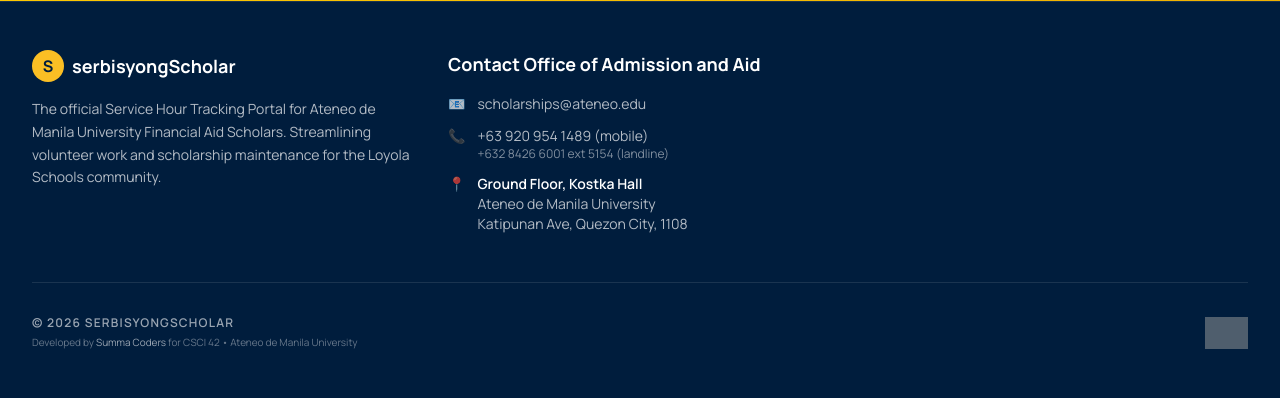
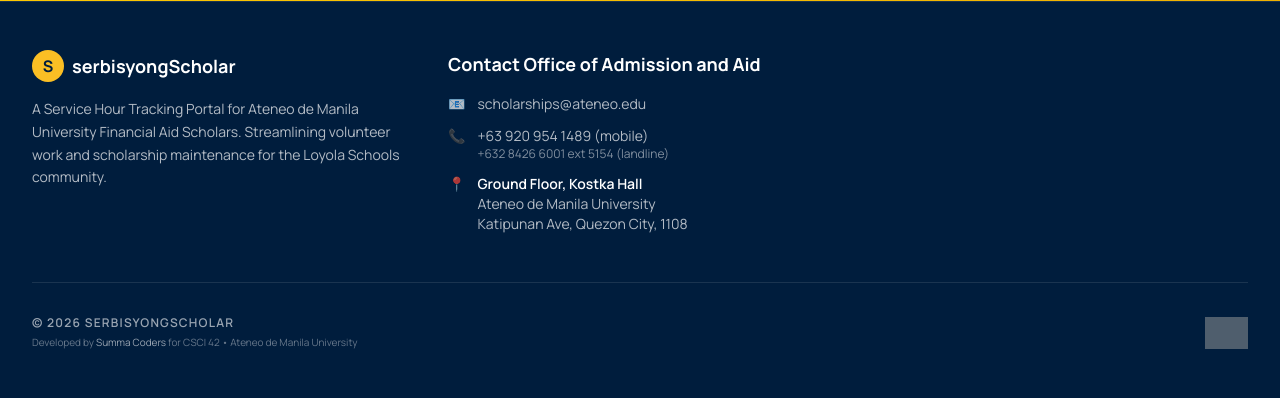
Before and after one commit to loltreeman/serbisyongScholars, a Django app: page / in a window 1280 px wide. Shown: the part 2708-3106 px from the top of the page. Run offline with Django 4.2, Linux system fonts and the light colour scheme; style sheets or scripts are compiled from the project's sources; grey boxes are pictures that could not be loaded.

Commit message:
Removed some information

```diff
--- a/serbisyongScholars/serbisyongScholars/settings.py
+++ b/serbisyongScholars/serbisyongScholars/settings.py
@@ -29,7 +29,7 @@ SECRET_KEY = 'django-insecure-@=2j82f+qttjo*i66le@9(p*1v*em_t-+v*bo&+5@m(b_efky%
 # SECURITY WARNING: don't run with debug turned on in production!
 DEBUG = True
 
-ALLOWED_HOSTS = os.environ.get('ALLOWED_HOSTS', 'localhost').split(',')
+ALLOWED_HOSTS = os.environ.get('ALLOWED_HOSTS', '127.0.0.1').split(',')
 
 AUTH_USER_MODEL = 'scholarapp.User'
 
--- a/serbisyongScholars/templates/index.html
+++ b/serbisyongScholars/templates/index.html
@@ -322,7 +322,7 @@
                         <h3 class="text-white font-bold text-lg">serbisyongScholar</h3>
                     </div>
                     <p class="text-white/70 text-sm leading-relaxed">
-                        The official Service Hour Tracking Portal for Ateneo de Manila University Financial Aid Scholars.
+                        A Service Hour Tracking Portal for Ateneo de Manila University Financial Aid Scholars.
                         Streamlining volunteer work and scholarship maintenance for the Loyola Schools community.
                     </p>
                 </div>
```
